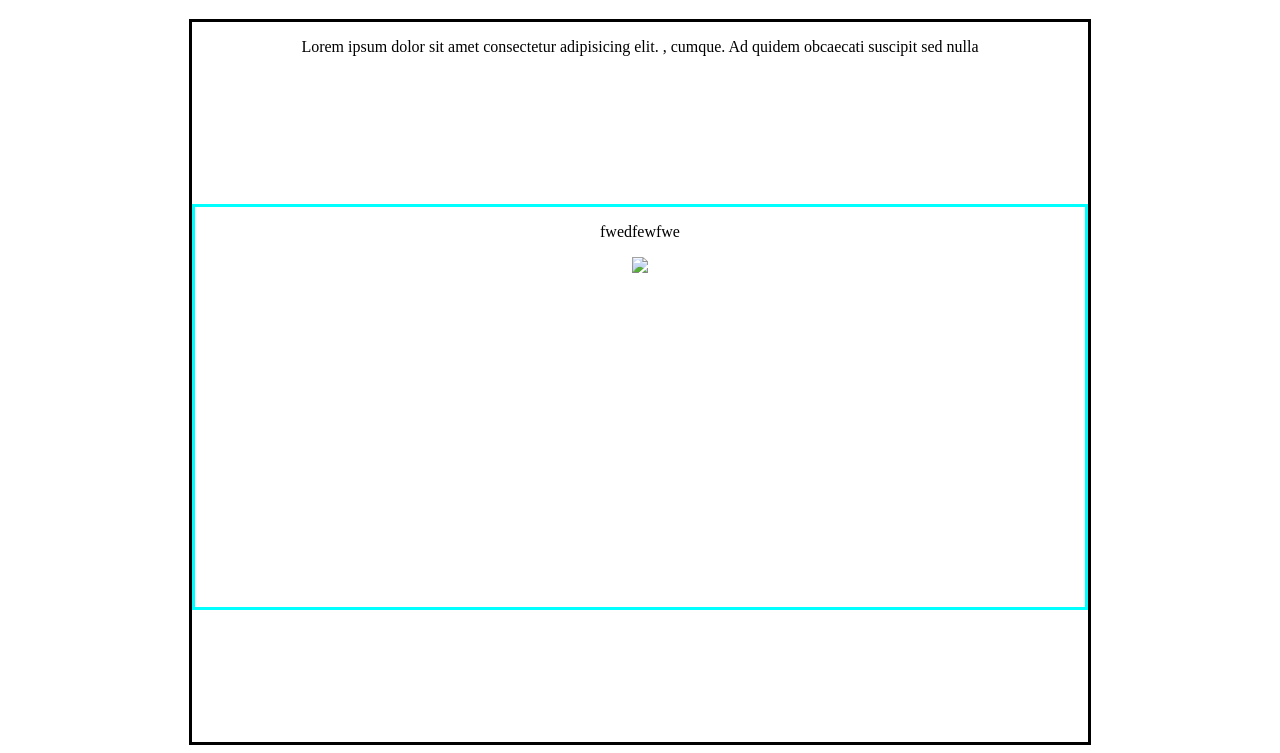
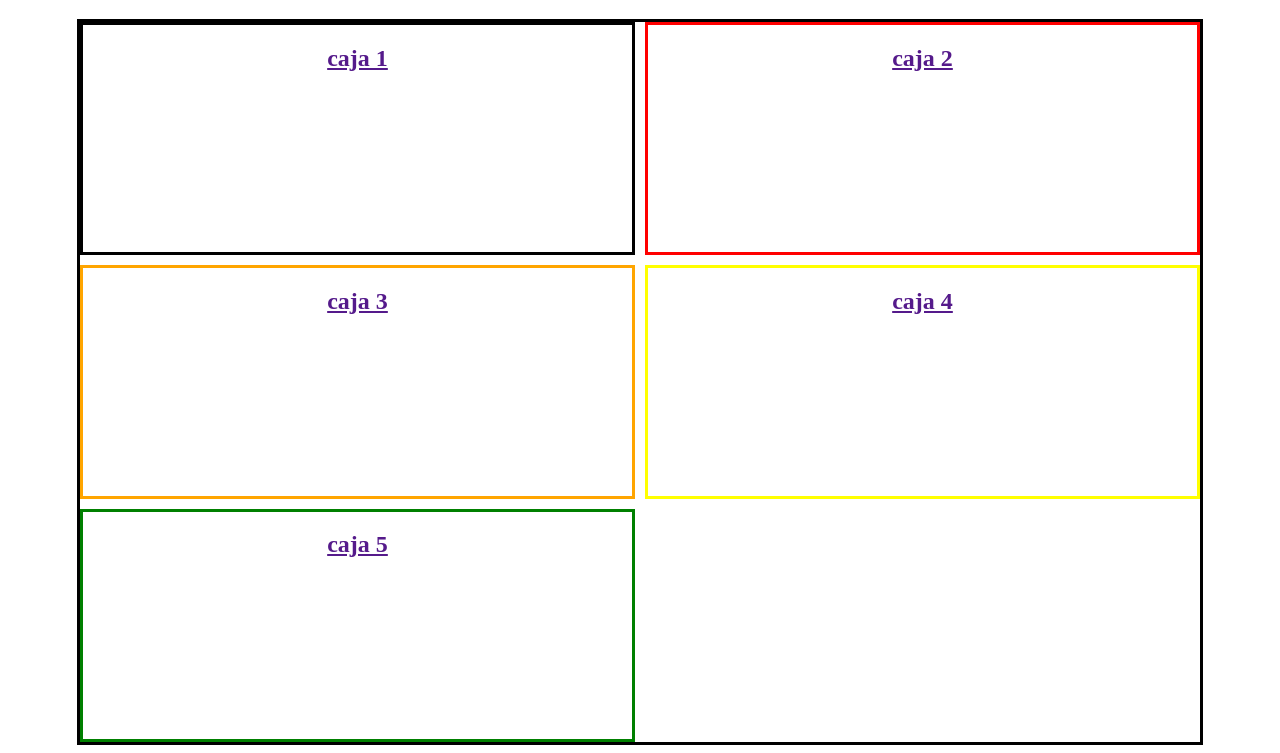
Before and after one commit to Garcia-Joyas/Garcia-Joyas.github.io, a plain HTML site: page index.html in a window 1280 px wide. Shown: the part 61-814 px from the top of the page. Drawn offline with Linux system fonts and the light colour scheme.

Commit message:
Add files via upload

```diff
--- a/index.html
+++ b/index.html
@@ -9,14 +9,11 @@
 <body>
     <h1>hola garcyty</h1>
     <div class="caja">
-        <p>
-            Lorem ipsum dolor sit amet consectetur adipisicing elit.
-            , cumque. Ad quidem obcaecati suscipit sed nulla
-        </p>
-        <div class="inter">
-            <p>fwedfewfwe</p>
-            <img src="space.jpg">
-        </div>
+        <div class="con" id="uno"><a href=""><h2>caja 1</h2></a></div>
+        <div class="con" id="dos"><a href=""><h2>caja 2</h2></a></div>
+        <div class="con" id="tres"><a href=""><h2>caja 3</h2></a></div>
+        <div class="con" id="cuatro"><a href=""><h2>caja 4</h2></a></div>
+        <div class="con" id="cinco"><a href=""><h2>caja 5</h2></a></div>
     </div>
 </body>
 </html>
--- a/main.css
+++ b/main.css
@@ -2,27 +2,38 @@ h1{
     text-align: center;
 }
 .caja{
+
     display: grid;
     margin:0 auto ;
-    width: 70vw;
+    width: 87.50vw;
     height: 90vh;
     text-align: center;
     border: solid;
     border-color: black;
-
+    gap: 10px;
+    grid-template-columns: 1fr 1fr ;
+    grid-template-rows: 1fr 1fr 1fr;
 }
-.caja:hover{
-    text-align: center;
+.con:hover{
+    background-color: grey;
+}
+#uno{
     border: solid;
-    border-color: blue;
+    border-color: black;
 }
-.inter{
-    display:inline;
-    border:solid;
-    border-color: aqua;
-    height: 50vh;
+#dos{
+    border: solid;
+    border-color: red;
 }
-img{
-    max-width: 100%;
-    height: auto;
+#tres{
+    border: solid;
+    border-color: orange;
 }
+#cuatro{
+    border: solid;
+    border-color: yellow;
+}
+#cinco{
+    border: solid;
+    border-color: green;
+}
```
Also changed, not shown: main.js (added).
